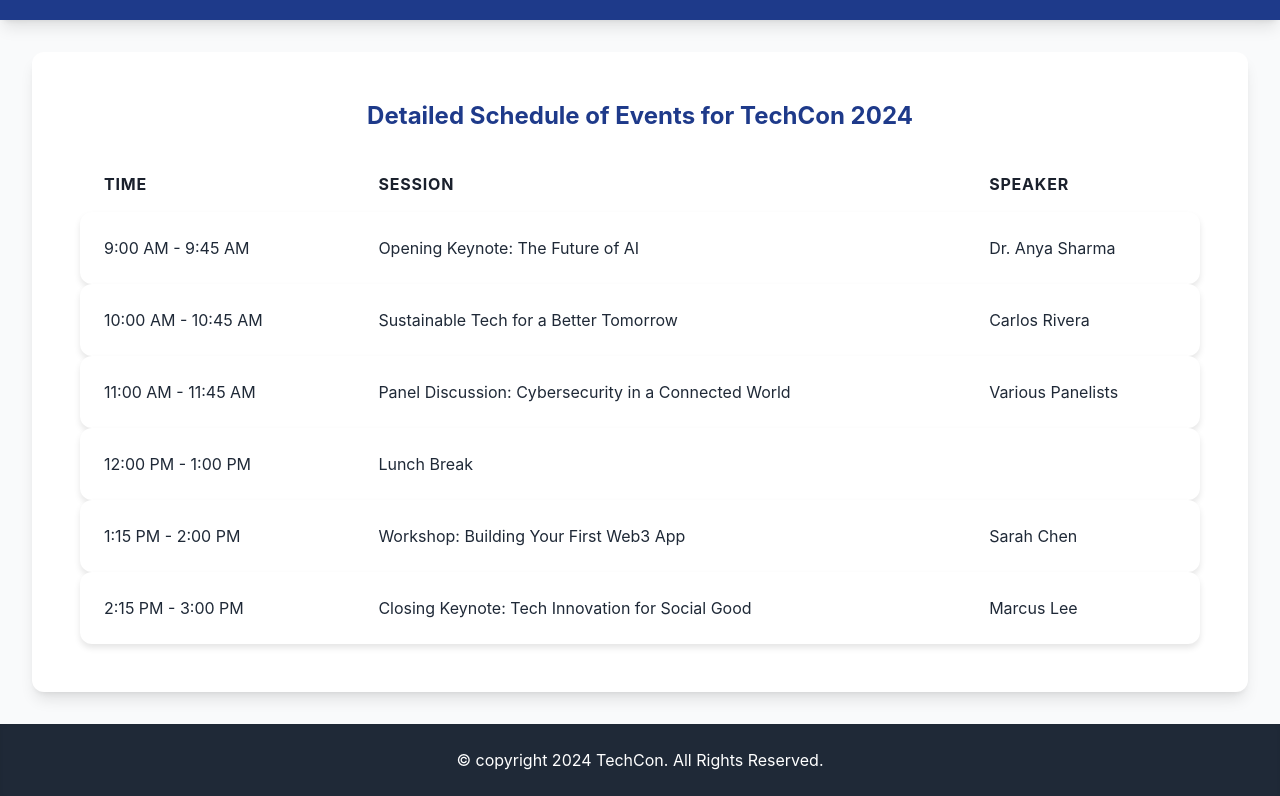
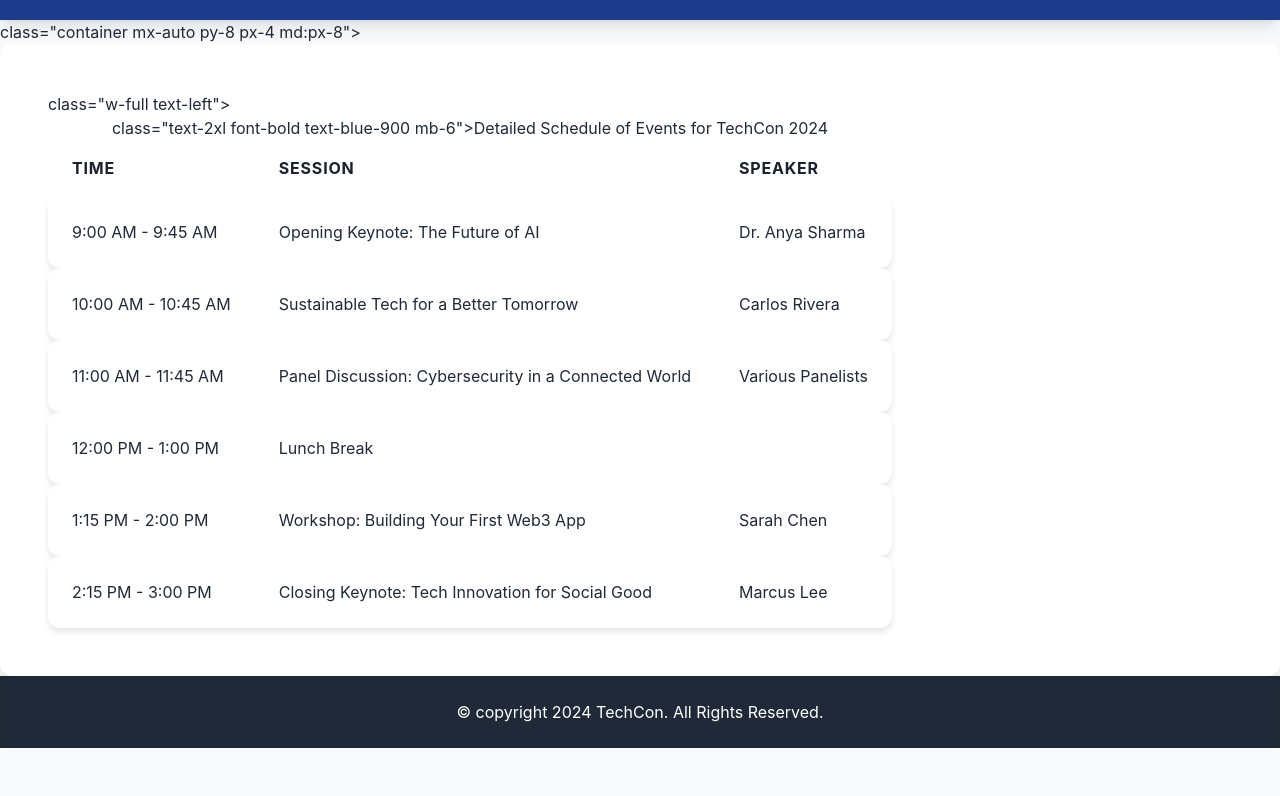
Before and after one commit to SamuelOkewu/TechCon_HTML, a plain HTML site: page techcon_website/schedule.html in a window 1280 px wide. Shown: the part 68-864 px from the top of the page. After the commit the page ends 816 px from the top, so only its background shows below. Drawn offline with nearby package versions, Linux system fonts and the light colour scheme.

Commit message:
Update schedule.html

```diff
--- a/techcon_website/schedule.html
+++ b/techcon_website/schedule.html
@@ -60,11 +60,11 @@
     </header>
 
     <!-- Main Content Section -->
-    <main class="container mx-auto py-8 px-4 md:px-8">
+    <main> class="container mx-auto py-8 px-4 md:px-8">
         <section class="bg-white rounded-xl shadow-lg p-6 md:p-12">
             <!-- Schedule Table -->
-            <table class="w-full text-left">
-                <caption class="text-2xl font-bold text-blue-900 mb-6">Detailed Schedule of Events for TechCon 2024</caption>
+            <table> class="w-full text-left">
+                <caption> class="text-2xl font-bold text-blue-900 mb-6">Detailed Schedule of Events for TechCon 2024</caption>
                 <thead>
                     <tr>
                         <th scope="col" class="py-4">Time</th>
```
